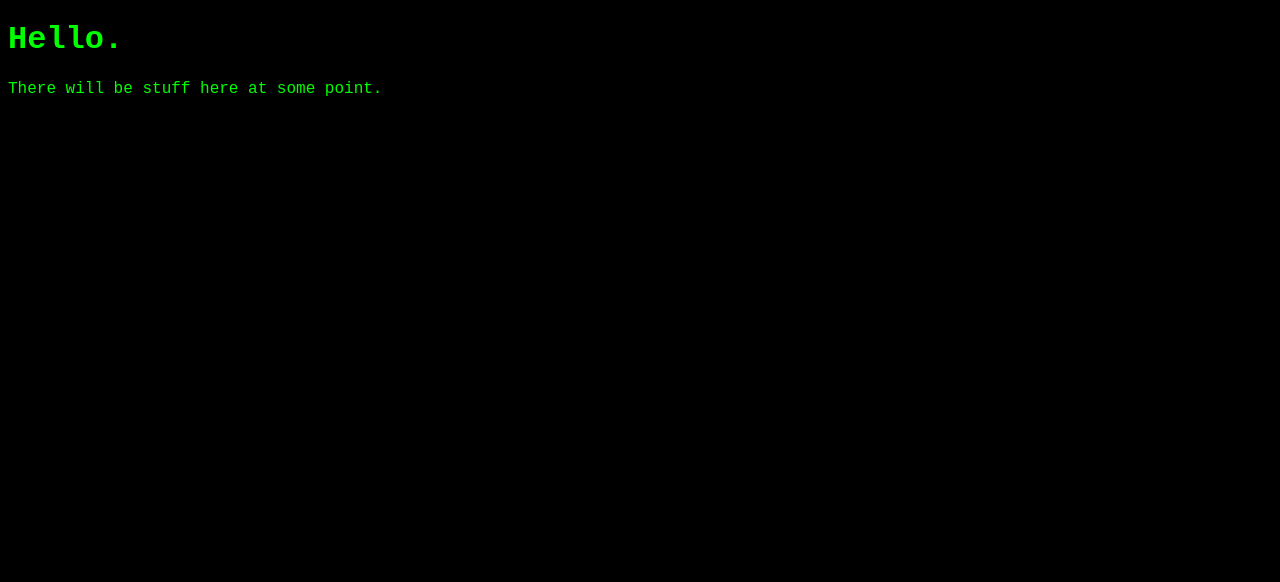
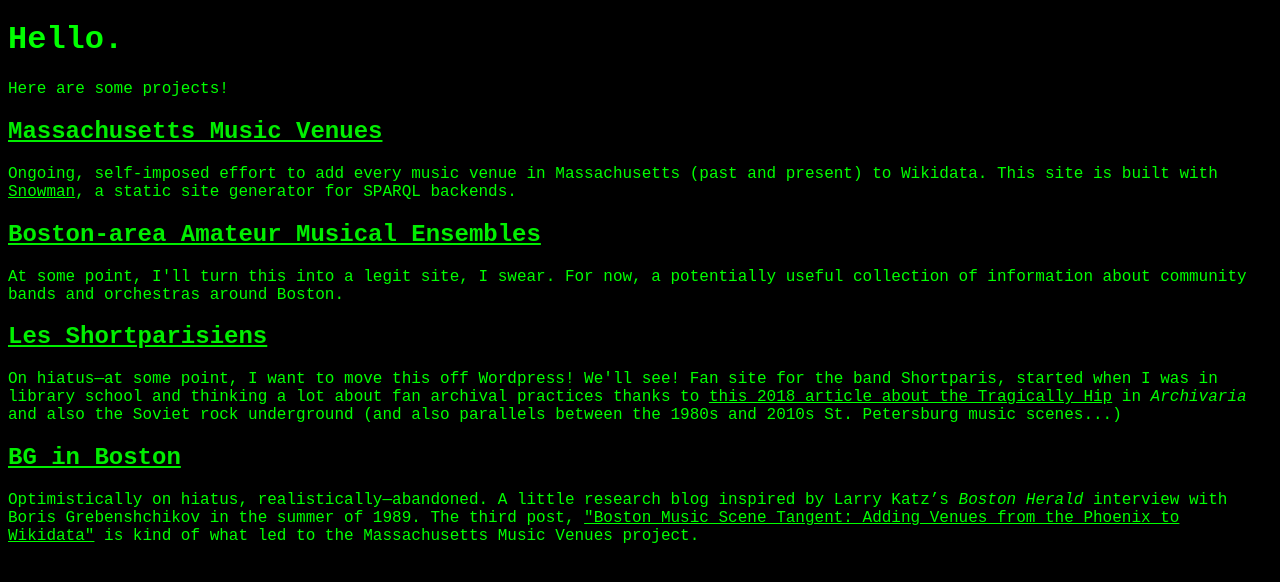
Before and after one commit to aruskin/aruskin.github.io, a plain HTML site: page index.html in a window 1280 px wide. Drawn offline with Linux system fonts and the light colour scheme.

Commit message:
Add project links and descriptions

```diff
--- a/index.html
+++ b/index.html
@@ -10,6 +10,15 @@
 </head>
 <body>
 <h1>Hello.</h1>
-<p>There will be stuff here at some point.</p>
+<p>Here are some projects!</p>
+
+<h2><a href='mass-music-venues'>Massachusetts Music Venues</a></h2>
+<p>Ongoing, self-imposed effort to add every music venue in Massachusetts (past and present) to Wikidata. This site is built with <a href='https://github.com/glaciers-in-archives/snowman'>Snowman</a>, a static site generator for SPARQL backends.</p>
+<h2><a href='https://airtable.com/apppB29XJt75ZIUEu/shrtgMckHCMDqqK8d'>Boston-area Amateur Musical Ensembles</a></h2>
+<p>At some point, I'll turn this into a legit site, I swear. For now, a potentially useful collection of information about community bands and orchestras around Boston.</p>
+<h2><a href='https://shortparisiens.home.blog/'>Les Shortparisiens</a></h2>
+<p>On hiatus&mdash;at some point, I want to move this off Wordpress! We'll see! Fan site for the band Shortparis, started when I was in library school and thinking a lot about fan archival practices thanks to <a href='https://archivaria.ca/index.php/archivaria/article/view/13642'>this 2018 article about the Tragically Hip</a> in <i>Archivaria</i> and also the Soviet rock underground (and also parallels between the 1980s and 2010s St. Petersburg music scenes...)</p>
+<h2><a href='bg-in-boston'>BG in Boston</a></h2>
+<p>Optimistically on hiatus, realistically&mdash;abandoned. A little research blog inspired by Larry Katz’s <i>Boston Herald</i> interview with Boris Grebenshchikov in the summer of 1989. The third post, <a href='bg-in-boston/2022/05/27/boston-venues.html'>"Boston Music Scene Tangent: Adding Venues from the Phoenix to Wikidata"</a> is kind of what led to the Massachusetts Music Venues project.</p>
 </body>
 </html>
--- a/style.css
+++ b/style.css
@@ -11,10 +11,6 @@
 a {
 	color: #00ee00;
 	border: 0px;
-}
-
-h2 a {
-	text-decoration: none;
 }
 
 a:active {
```
